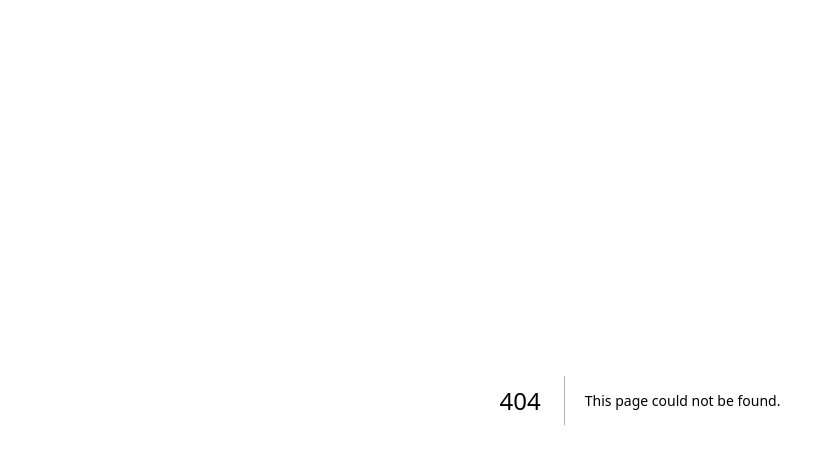
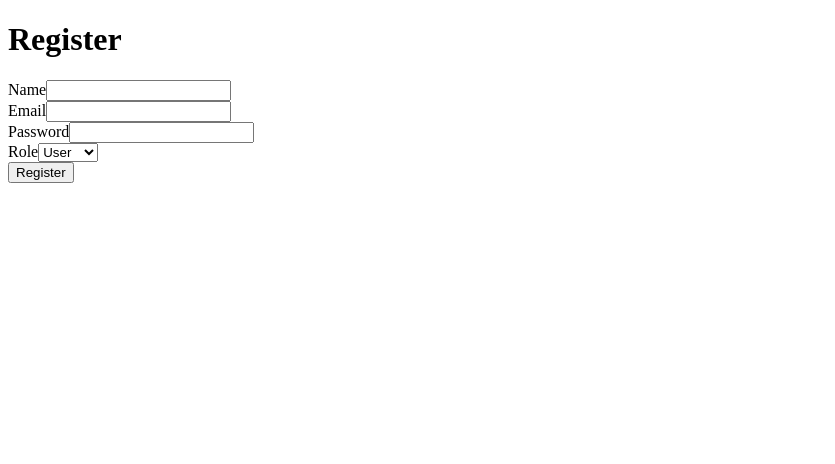
Before and after one commit to firastekup/RHmanagmentFrontNext, a Next.js app: page /register in a window 1280 px wide. Before the commit this address had no page. Shown: the top 464 px of the page, without its empty margins (0-835 px from the left). Built offline with nearby package versions, Linux system fonts and the light colour scheme.

Commit message:
register and login with roles

```diff
--- /dev/null
+++ b/src/pages/register.js
@@ -0,0 +1,71 @@
+import { useState } from 'react';
+import axios from 'axios';
+
+const RegisterPage = () => {
+  const [name, setName] = useState('');
+  const [email, setEmail] = useState('');
+  const [password, setPassword] = useState('');
+  const [role, setRole] = useState('user');
+  const [error, setError] = useState('');
+
+  const handleRegister = async (e) => {
+    e.preventDefault();
+    try {
+      await axios.post('http://localhost:4000/auth/register', {
+        name,
+        email,
+        password,
+        role,
+      });
+      alert('Registration successful');
+    } catch (error) {
+      setError('Error occurred during registration');
+    }
+  };
+
+  return (
+    <div>
+      <h1>Register</h1>
+      <form onSubmit={handleRegister}>
+        <div>
+          <label>Name</label>
+          <input
+            type="text"
+            value={name}
+            onChange={(e) => setName(e.target.value)}
+            required
+          />
+        </div>
+        <div>
+          <label>Email</label>
+          <input
+            type="email"
+            value={email}
+            onChange={(e) => setEmail(e.target.value)}
+            required
+          />
+        </div>
+        <div>
+          <label>Password</label>
+          <input
+            type="password"
+            value={password}
+            onChange={(e) => setPassword(e.target.value)}
+            required
+          />
+        </div>
+        <div>
+          <label>Role</label>
+          <select value={role} onChange={(e) => setRole(e.target.value)}>
+            <option value="user">User</option>
+            <option value="admin">Admin</option>
+          </select>
+        </div>
+        {error && <p>{error}</p>}
+        <button type="submit">Register</button>
+      </form>
+    </div>
+  );
+};
+
+export default RegisterPage;
```
Also changed, not shown: package.json (+6 -5 lines), src/pages/admin/dashboard.js (added, +37 -0 lines), src/pages/login.js (added, +63 -0 lines), src/pages/user/dashboard.js (added, +30 -0 lines), 1 other file (tests, documents, lock files or other folders).
